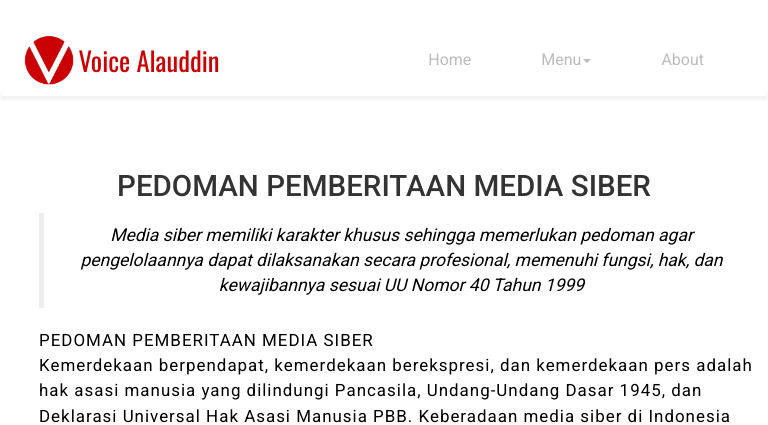
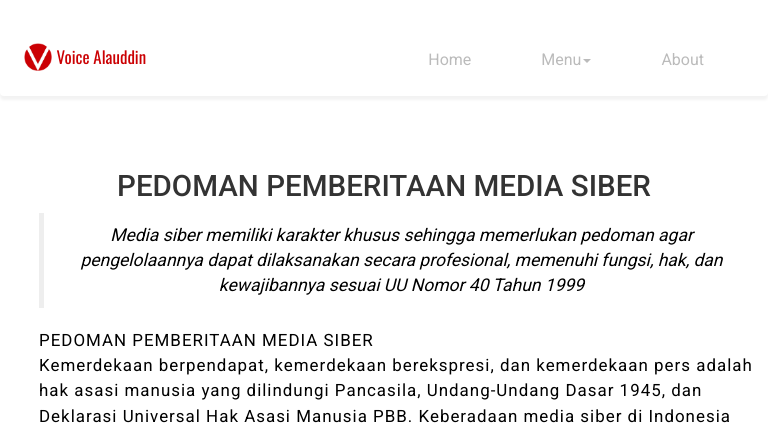
Before and after one commit to nursanamar/voa, a CodeIgniter app: page /voa/index.php/welcome/cyberGuide in a window 768 px wide. Shown: the top 425 px of the page. Run offline with CodeIgniter, Linux system fonts and the light colour scheme; data that the repository does not hold is empty; some libraries are stand-ins or nearby versions.

Commit message:
header icon resize

```diff
--- a/application/views/template/nav.php
+++ b/application/views/template/nav.php
@@ -21,7 +21,7 @@
 				</button>
 				<a class="navbar-brand" href="<?php echo base_url() ?>">
 					<div>
-					<img width="50px" height="50px" src="<?php echo base_url() ?>assets/img/valogo.png" data-active-url="<?php echo base_url() ?>assets/img/valogo.png" alt="">
+					<img src="<?php echo base_url() ?>assets/img/valogo.png" data-active-url="<?php echo base_url() ?>assets/img/valogo.png" alt="">
 					<span class="channelTitle" >Voice Alauddin</span>
 					</div>
 				</a>
--- a/assets/css/cardio.css
+++ b/assets/css/cardio.css
@@ -179,7 +179,7 @@ nav.navbar .navbar-nav li.active a:not(.btn) {
 nav.navbar-fixed-top {
 	z-index: 9499;
 	top: 0;
-	padding: 9px 0;
+	padding: 1px 0;
 	opacity: 0;
 	background: white;
 	box-shadow: 0px 4px 3px rgba(0, 0, 0, 0.05);
--- a/assets/css/custom.css
+++ b/assets/css/custom.css
@@ -1,7 +1,7 @@
 
 .channelTitle {
     font-family: Oswald;
-    font-size: 148%;
+    font-size: 117%;
     vertical-align: middle;
 }
 
@@ -55,7 +55,41 @@ header {
         width: 20%;
         float: left;
     }
+    .channelTitle {
+    font-size: 107%;
+    }
+    .navbar-brand img {
+        width: 6%
+    }
+
+     .navbar-header {
+        width: 49%;
+    }
+
 }
+@media (max-width: 768px){
+    .navbar-brand img {
+        width: 11%
+    }
+     .navbar-brand {
+       width: 81%
+    }
+     .channelTitle {
+    font-size: 94%;
+    }
+    .navbar-toggle {
+        margin-top: -3px;
+        margin-bottom: -6px;
+    }
+
+}
+
+.navbar-header {
+
+    display: inline-block;
+    margin-top: 8px;
+    }
+
 
 @media (min-width: 992px) {
     .col-md-5ths {
@@ -105,7 +139,11 @@ footer .footer-copyright {
 }
 
 .player-section {
-    background-color: #3e3e3e
+    background-color: #ffffff
+}
+
+.description {
+    color: #000 !important;
 }
 
 .mobile-nav ul {
```
Also changed, not shown: application/views/video.php (+6 -1 lines).
